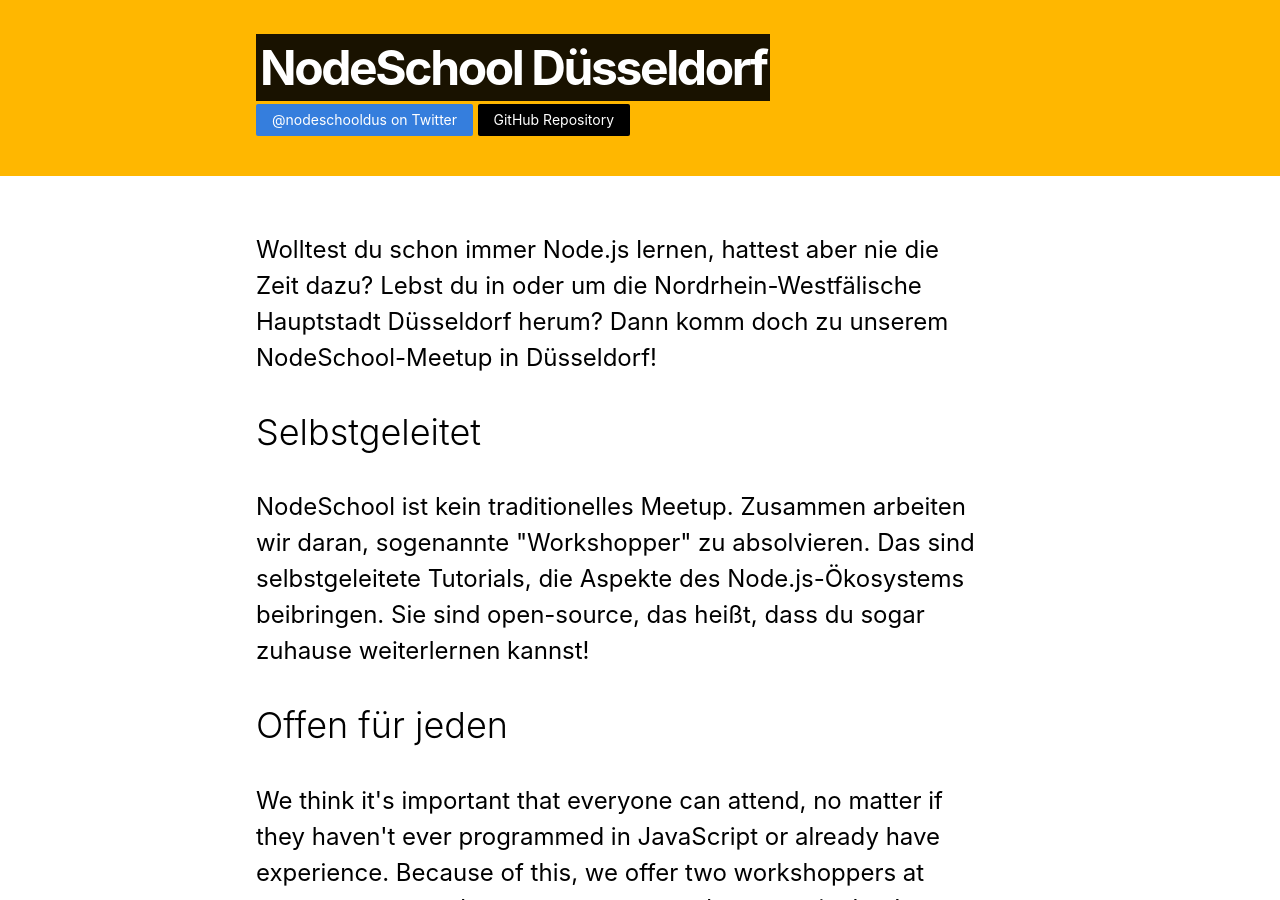
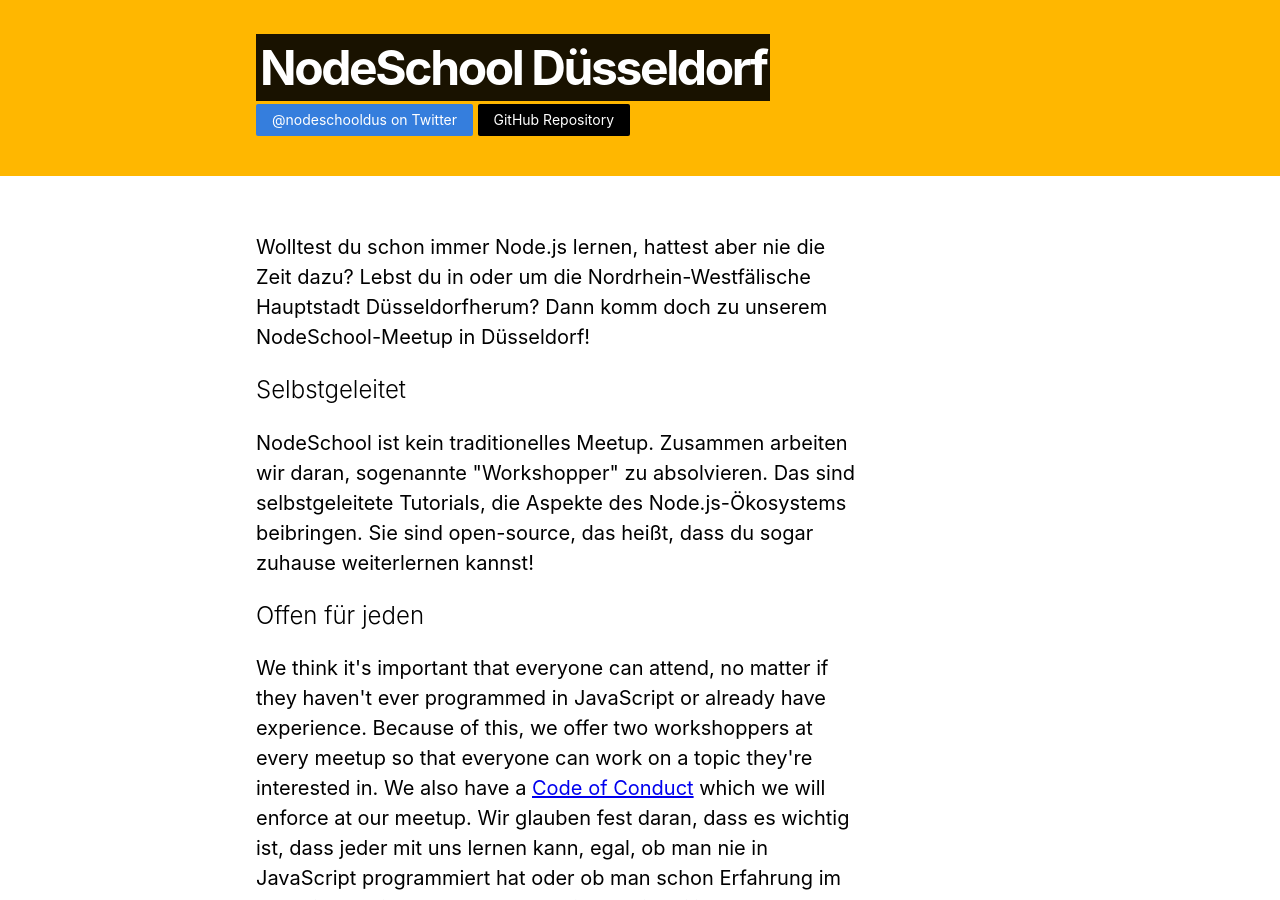
Before and after one commit to nodeschool/dusseldorf, a Jekyll site: the page built from de.html, in a window 1280 px wide and 900 px high. Built offline with Jekyll 4.4.1, drawn with Linux system fonts in a browser that asks for light colours.

Commit message:
adjust text font size

```diff
--- a/de.html
+++ b/de.html
@@ -3,20 +3,20 @@ layout: main
 title: NodeSchool Düsseldorf
 ---
 
-<p class="f5 f3-ns lh-copy measure sans-serif">
+<p class="f5 f4-ns lh-copy measure sans-serif">
   Wolltest du schon immer Node.js lernen, hattest aber nie die Zeit dazu?
-  Lebst du in oder um die Nordrhein-Westfälische Hauptstadt Düsseldorf herum?
+  Lebst du in oder um die Nordrhein-Westfälische Hauptstadt Düsseldorfherum?
   Dann komm doch zu unserem NodeSchool-Meetup in Düsseldorf!
 </p>
-<h3 class="f2 fw3">Selbstgeleitet</h3>
-<p class="f5 f3-ns lh-copy measure sans-serif">
+<h3 class="f3 fw3">Selbstgeleitet</h3>
+<p class="f5 f4-ns lh-copy measure sans-serif">
   NodeSchool ist kein traditionelles Meetup. Zusammen arbeiten wir daran,
   sogenannte "Workshopper" zu absolvieren. Das sind selbstgeleitete
   Tutorials, die Aspekte des Node.js-Ökosystems beibringen. Sie sind
   open-source, das heißt, dass du sogar zuhause weiterlernen kannst!
 </p>
-<h3 class="f2 fw3">Offen für jeden</h3>
-<p class="f5 f3-ns lh-copy measure sans-serif">
+<h3 class="f3 fw3">Offen für jeden</h3>
+<p class="f5 f4-ns lh-copy measure sans-serif">
   We think it's important that everyone can attend, no matter if they
   haven't ever programmed in JavaScript or already have experience.
   Because of this, we offer two workshoppers at every meetup so that
@@ -33,7 +33,7 @@ title: NodeSchool Düsseldorf
   <a href="https://github.com/nodeschool/dusseldorf/blob/master/CODE_OF_CONDUCT.md">Code of Conduct</a>,
   den wir bei unserem Meetup vollstrecken werden.
 </p>
-<p class="f5 f3-ns lh-copy measure sans-serif">
+<p class="f5 f4-ns lh-copy measure sans-serif">
   Du bist interessiert? Dann schau dir unsere nächsten Meetups an:
 </p>
 {% assign evts = site.events | where_exp: "evt", "evt.number > site.last" %}
```
Also changed, not shown: _layouts/event.html (+4 -4 lines), index.html (+6 -6 lines).
